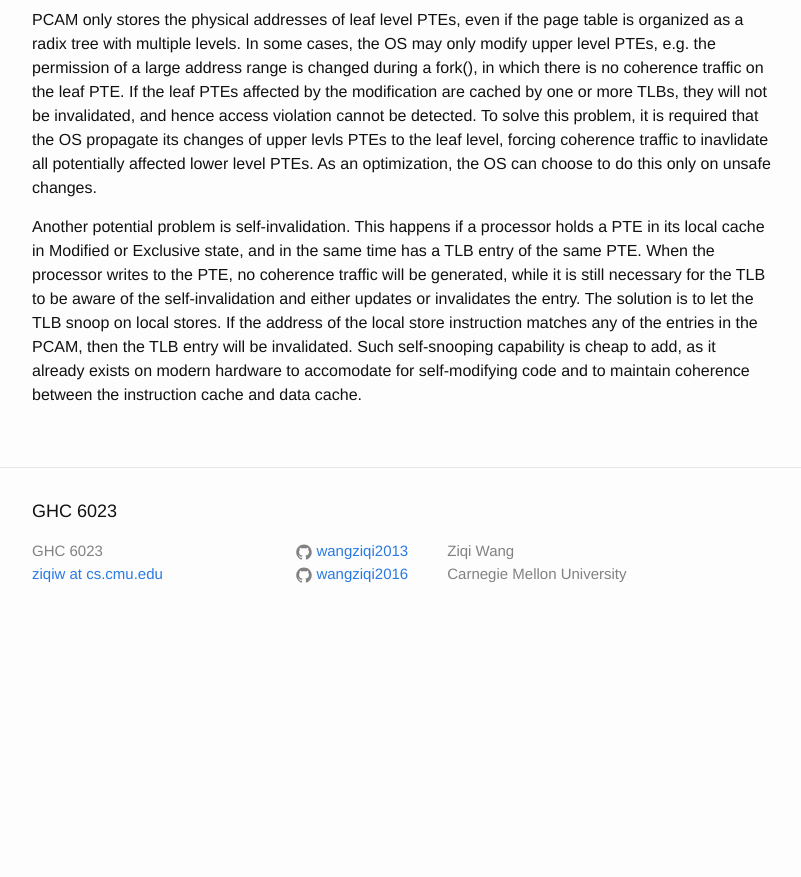
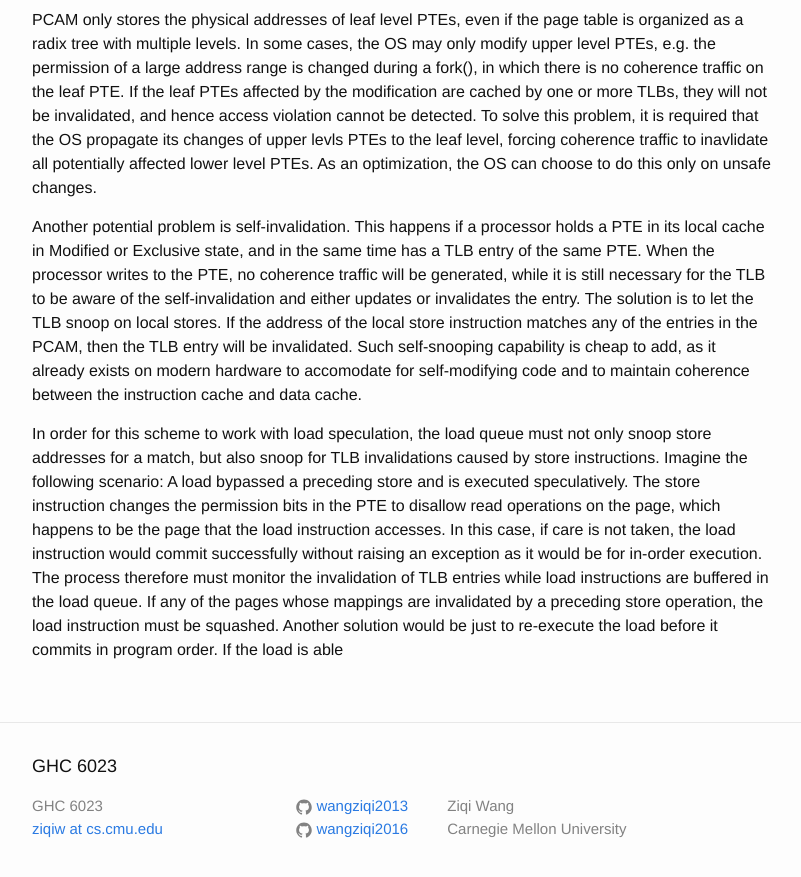
Before and after one commit to wangziqi2013/wangziqi2013.github.io, a Jekyll site: the page built from _posts/2018-12-24-unitd.markdown, in a window 1280 px wide and 900 px high, scrolled down 2032 px. Shown: the top 877 px of the window, without its empty margins (238-1039 px from the left). Built offline with Jekyll 4.4.1, drawn with Linux system fonts in a browser that asks for light colours; before the commit the page ends 2677 px from its top, so only the background shows below that.

Commit message:
Adding speculation problem

```diff
--- a/_posts/2018-12-24-unitd.markdown
+++ b/_posts/2018-12-24-unitd.markdown
@@ -84,3 +84,13 @@ and either updates or invalidates the entry. The solution is to let the TLB snoo
 the local store instruction matches any of the entries in the PCAM, then the TLB entry will be invalidated. Such
 self-snooping capability is cheap to add, as it already exists on modern hardware to accomodate for self-modifying code
 and to maintain coherence between the instruction cache and data cache.
+
+In order for this scheme to work with load speculation, the load queue must not only snoop store addresses for a match,
+but also snoop for TLB invalidations caused by store instructions. Imagine the following scenario: A load bypassed a
+preceding store and is executed speculatively. The store instruction changes the permission bits in the PTE to disallow
+read operations on the page, which happens to be the page that the load instruction accesses. In this case, if care is
+not taken, the load instruction would commit successfully without raising an exception as it would be for in-order
+execution. The process therefore must monitor the invalidation of TLB entries while load instructions are buffered in
+the load queue. If any of the pages whose mappings are invalidated by a preceding store operation, the load instruction
+must be squashed. Another solution would be just to re-execute the load before it commits in program order. If the
+load is able
```
